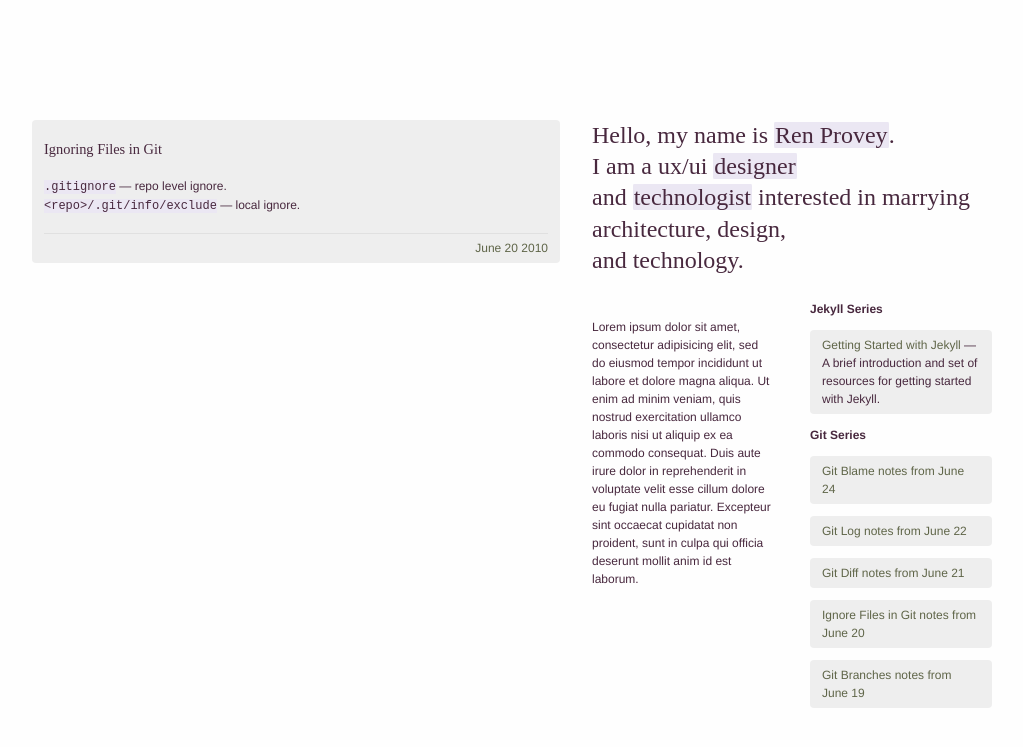
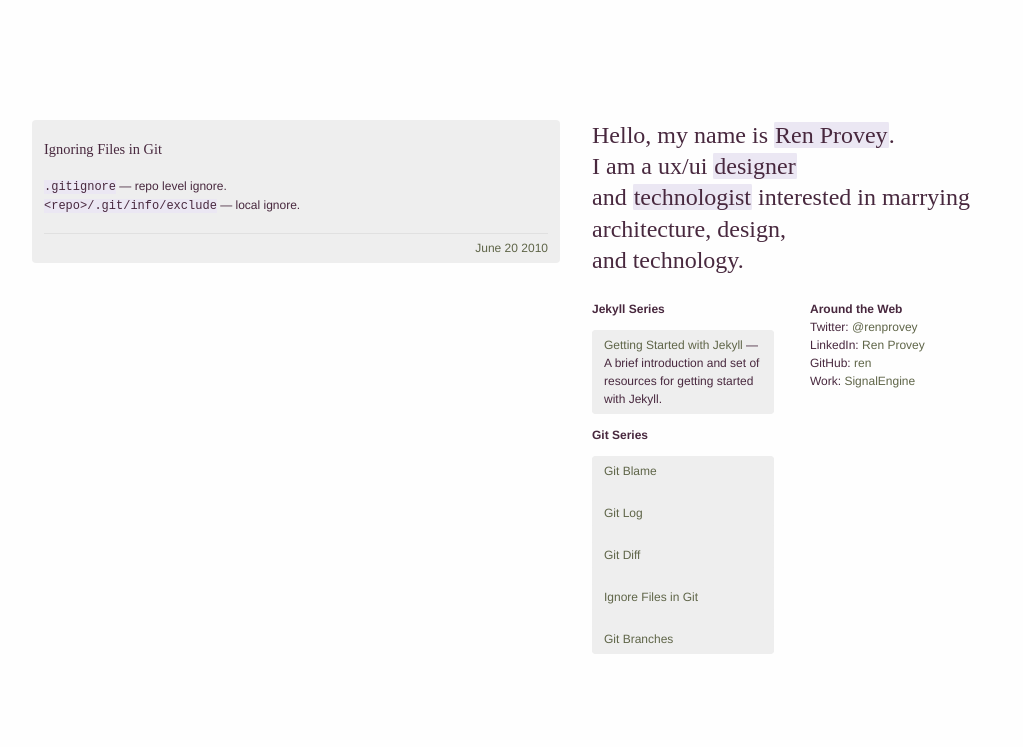
Before and after one commit to ren/renprovey.com, a Jekyll site: the page built from _posts/2010-06-20-ignore-files-in-git.html, in a window 1280 px wide. Shown: the top 747 px of the page, without its empty margins (128-1151 px from the left). Built offline with Jekyll 4.4.1, drawn with Linux system fonts in a browser that asks for light colours; Markdown is read by kramdown in place of the engine named in the settings.

Commit message:
UPDATED: Sidebar information, styles.

```diff
--- a/_layouts/default.html
+++ b/_layouts/default.html
@@ -4,7 +4,7 @@
     <title>Ren Provey</title>
 		<link rel="stylesheet" href="/stylesheets/master.css" type="text/css">
 
-		<meta name="author" content="Tom Preston-Werner" />
+		<meta name="author" content="Ren Provey" />
     <link href="http://feeds.feedburner.com/renprovey" rel="alternate" title="Ren Provey" type="application/atom+xml" />
 
 		<script type="text/javascript" src="http://use.typekit.com/pmz3gdi.js"></script>
@@ -15,20 +15,28 @@
 			<aside>
 				<h1>Hello, my name is <b>Ren Provey</b>.<br/> I am a ux/ui <b>designer</b><br/> and <b>technologist</b> interested in marrying architecture, design,<br/> and technology.</h1>
 				<div>
-					<p>Lorem ipsum dolor sit amet, consectetur adipisicing elit, sed do eiusmod tempor incididunt ut labore et dolore magna aliqua. Ut enim ad minim veniam, quis nostrud exercitation ullamco laboris nisi ut aliquip ex ea commodo consequat. Duis aute irure dolor in reprehenderit in voluptate velit esse cillum dolore eu fugiat nulla pariatur. Excepteur sint occaecat cupidatat non proident, sunt in culpa qui officia deserunt mollit anim id est laborum.</p><br/><br/>
-					<h2 style="-webkit-column-break-before: always;">Jekyll Series</h2>
-					<ul>
+					<h2>Jekyll Series</h2>
+					<ul class="single-container">
 						{% for post in site.categories.jekyll limit:5 %}
               <li><a href="{{post.url}}">{{post.title}}</a> &mdash; {{post.synopsis}}</li>
             {% endfor %}
 					</ul>
 
 					<h2>Git Series</h2>
-					<ul>
+					<ul class="single-container">
 					{% for post in site.categories.git limit:5 %}
-            <li><a href="{{post.url}}">{{ post.title }} notes from {{post.date | date: "%B %d" }}</a></li>
+            <li><a href="{{post.url}}">{{ post.title }}</a></li>
           {% endfor %}
 					</ul>
+
+					<p>
+					  <strong>Around the Web</strong><br/>
+            Twitter: <a href="http://twitter.com/renprovey">@renprovey</a><br/>
+            LinkedIn: <a href="http://www.linkedin.com/in/renprovey">Ren Provey</a><br/>
+            GitHub: <a href="http://github.com/ren">ren</a><br/>
+            Work: <a href="http://signalengine.com/">SignalEngine</a><br/>
+					</p>
+					<br/><br/><br/><br/><br/><br/><br/><br/><br/><br/><br/><br/><br/>
 				</div>
 			</aside>
 			{{ content }}
--- a/stylesheets/master.css
+++ b/stylesheets/master.css
@@ -1,4 +1,11 @@
 @import url(reset.css);
+
+body {
+	font-size: 12px;
+	font-family: Helvetica, Arial, "san-serif"; color:rgb(72,40,62);
+	background-color:#fefefe;
+	line-height: 1.5;
+}
 
 h1 {
 	font-weight:normal;
@@ -38,11 +45,17 @@ p {
 .book-title { font-style:italic; }
 .no-break { white-space: nowrap; }
 
-body {
-	font-size: 12px;
-	font-family: Helvetica, Arial, "san-serif"; color:rgb(72,40,62);
-	background-color:#fefefe;
-	line-height: 1.5;
+.single-container {
+	display:block;
+	background-color:#eee;
+	-webkit-border-radius: 4px;
+}
+
+.single-container li {
+	display:block;
+	padding:none;
+	background-color: none;
+	-webkit-border-radius: none;
 }
 
 #main {
```
